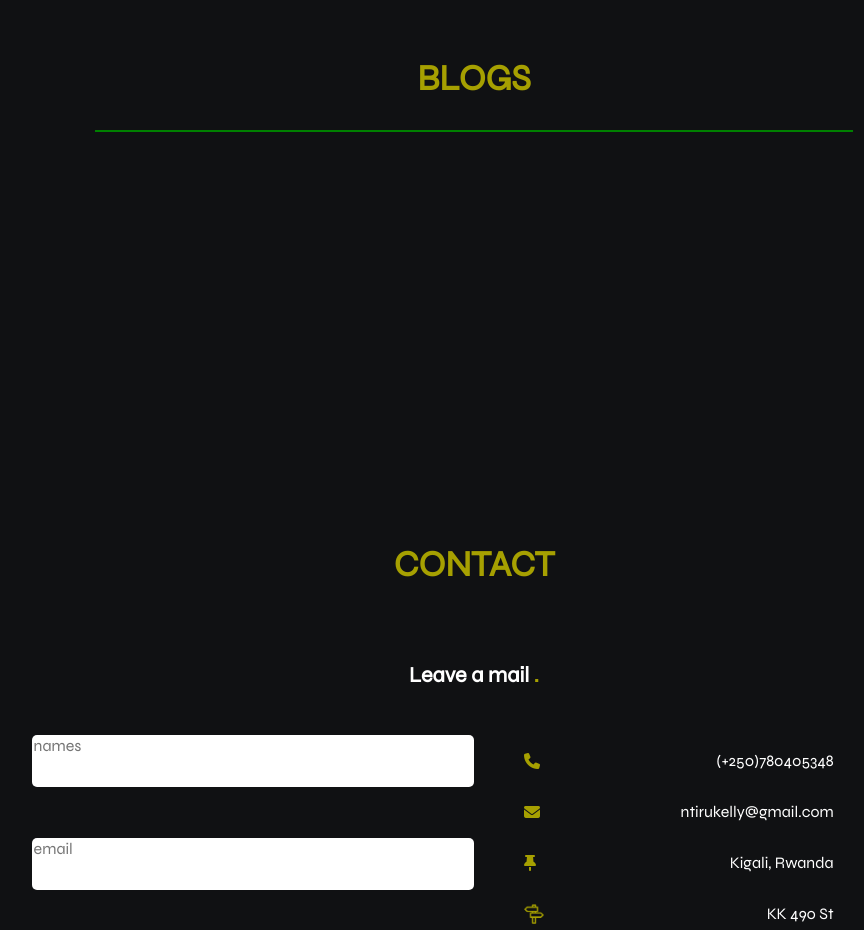
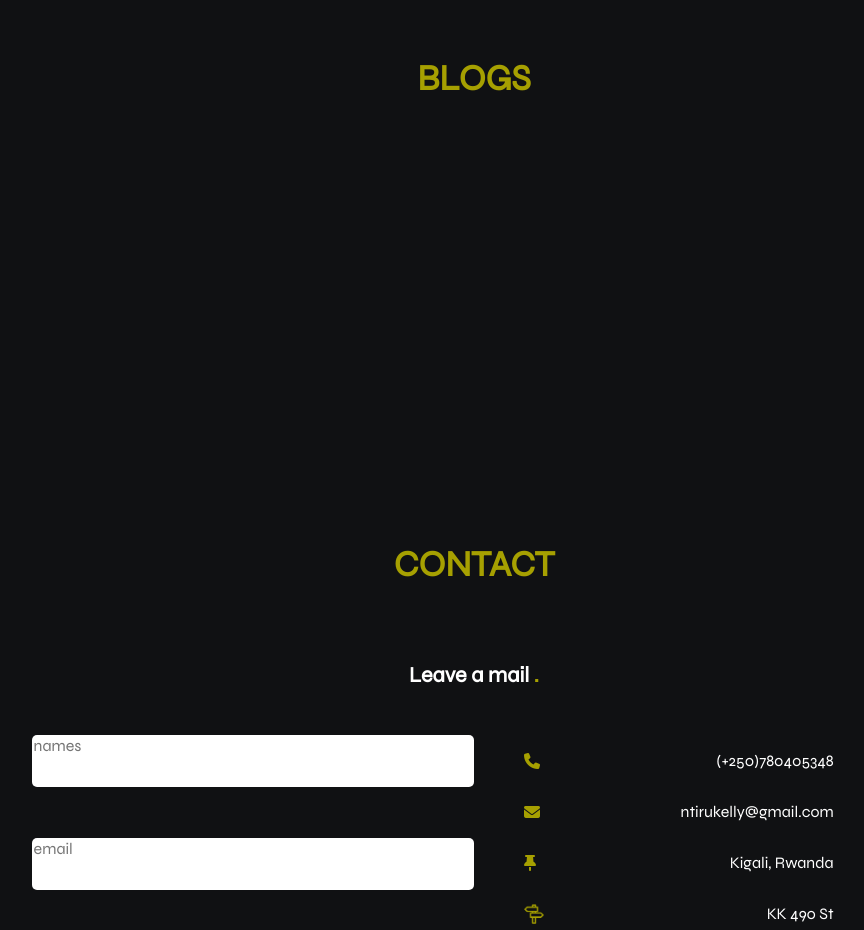
Before and after one commit to k3lly003/ntirushwaBrand, a website: page index.html in a window 1280 px wide. Shown: the part 2860-3790 px from the top of the page, without its empty margins (166-1030 px from the left). Drawn offline with Linux system fonts and the light colour scheme; no server answers.

Commit message:
initial commit

```diff
--- a/index.css
+++ b/index.css
@@ -545,11 +545,11 @@ a {
   margin: 0 auto;
 }
 
-.blog-container :hover .blogs {
-  /* animation-play-state: paused; */
-}
+/* .blog-container :hover .blogs {
+  animation-play-state: paused;
+} */
 .blogs {
-  border: 1px solid green;
+  /* border: 1px solid green; */
   display: flex;
   justify-content: center;
   /* gap: 1.5em; */
```
